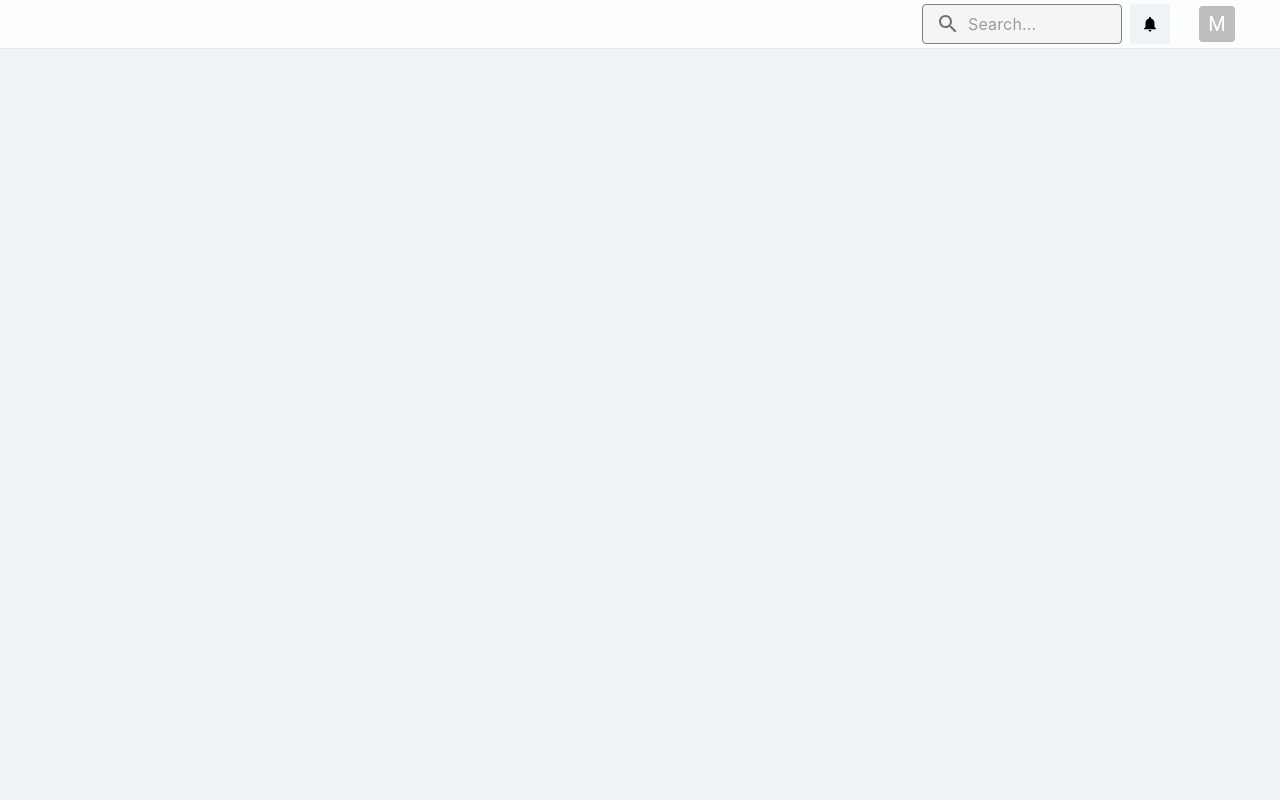
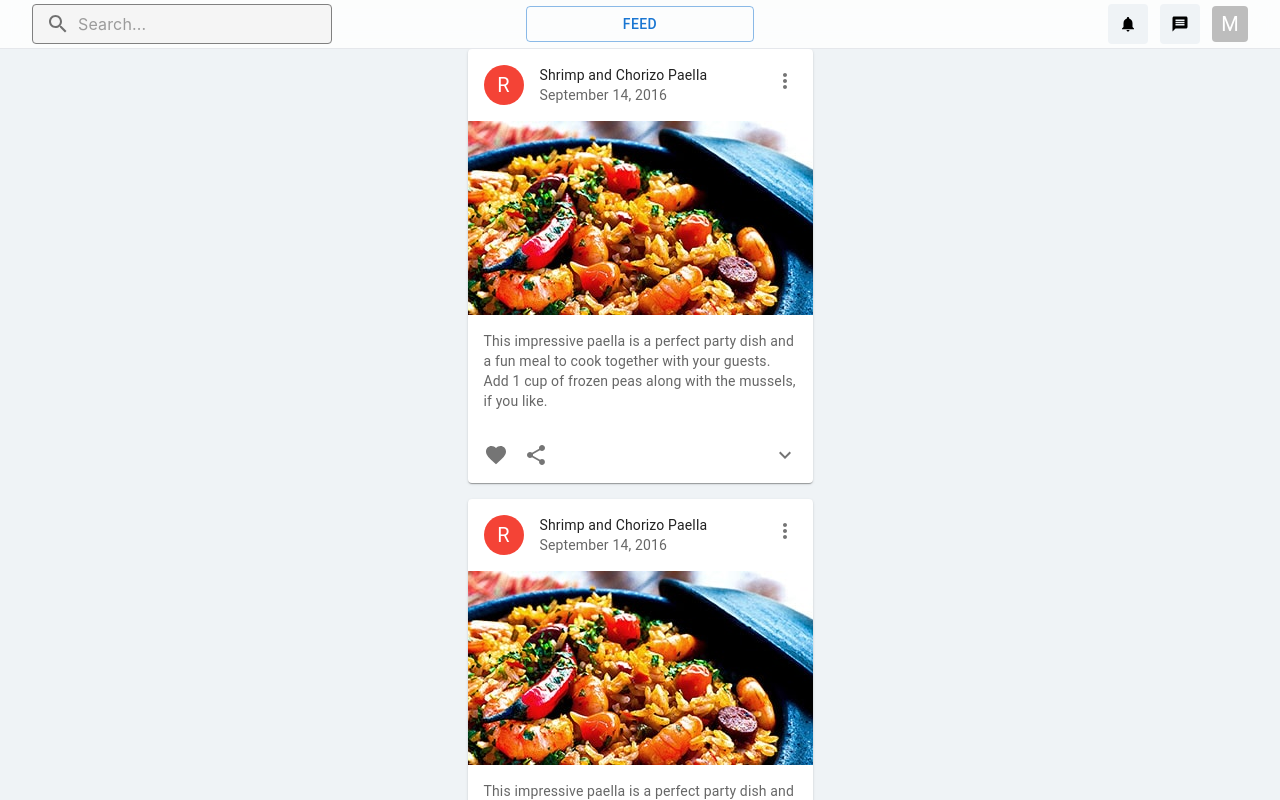
Before and after one commit to amtw123456/Link, a React (Create React App) app in the folder link-frontend/: page /homepage in a window 1280 px wide. Shown: the top 800 px of the page. Built offline with nearby package versions, Linux system fonts and the light colour scheme; the HTML template or start-up script is replaced by a standard one.

Commit message:
feat: fixed navigation bar and also centerized item cards

```diff
--- a/link-frontend/src/components/appbar/AppBar.tsx
+++ b/link-frontend/src/components/appbar/AppBar.tsx
@@ -3,25 +3,37 @@ import { useState } from "react";
 import AccountMenu from "./base/AccountMenu";
 import NotificationsMenu from "./base/Notifications";
 import SearchBar from "./base/SearchBar";
+import Messages from "./base/Messages";
+import Home from "./base/FeedBar";
+import { Button } from "@mui/material";
+import FeedBar from "./base/FeedBar";
 
 const AppBar = () => {
 
     return (
-        <nav className="fixed top-0 left-0 w-full z-50 bg-white border-b backdrop-blur-lg bg-opacity-80">
-            <div className="mx-auto max-w-7xl px-6 sm:px-6 lg:px-8 ">
-                <div className="relative flex h-12 justify-between">
-                    <div className="flex flex-1 items-stretch justify-start">
+        <nav className="sticky top-0 left-0 w-full z-50 py-1 bg-white border-b backdrop-blur-lg bg-opacity-80">
+            <div className="px-6 sm:px-6 lg:px-8">
+                <div className="relative flex items-center justify-between">
+                    {/* Left: SearchBar */}
+                    <div className="flex items-center w-1/3">
+                        <SearchBar />
+                    </div>
 
+                    {/* Center: FeedBar */}
+                    <div className="flex items-center justify-center w-1/3">
+                        <FeedBar />
                     </div>
-                    <div className="flex-shrink-0 flex px-2 py-3 items-center space-x-2">
-                        <SearchBar />
+
+                    {/* Right: Notifications, Messages, Account */}
+                    <div className="flex items-center justify-end space-x-3 w-1/3">
                         <NotificationsMenu />
+                        <Messages />
                         <AccountMenu />
-
                     </div>
                 </div>
             </div>
         </nav>
+
     );
 };
 
--- a/link-frontend/src/components/appbar/base/AccountMenu.tsx
+++ b/link-frontend/src/components/appbar/base/AccountMenu.tsx
@@ -31,12 +31,23 @@ export default function AccountMenu() {
                     <IconButton
                         onClick={handleClick}
                         size="small"
-                        sx={{ ml: 2 }}
+                        sx={{
+                            paddingX: 0,
+                            paddingY: 0,
+                            borderRadius: '90%', // Initially circular
+                            transition: 'border-radius 0.3s ease', // Smooth transition for the change
+                            '&:hover': {
+                                borderRadius: '10%', // Turns into a rounded square on hover
+                            },
+                        }}
                         aria-controls={open ? 'account-menu' : undefined}
                         aria-haspopup="true"
                         aria-expanded={open ? 'true' : undefined}
                     >
-                        <Avatar sx={{ width: 36, height: 36 }} variant="rounded">M</Avatar>
+                        <Avatar sx={{
+                            width: 36,
+                            height: 36,
+                        }} variant="rounded">M</Avatar>
                     </IconButton>
                 </Tooltip>
             </Box>
--- /dev/null
+++ b/link-frontend/src/components/appbar/base/FeedBar.tsx
@@ -0,0 +1,19 @@
+import * as React from 'react';
+import Button from '@mui/material/Button';
+
+
+export default function FeedBar() {
+    return (
+        <Button
+            variant="outlined"
+            sx={{
+                paddingX: 12,
+                transition: 'border-radius 0.3s ease', // Smooth transition for the change
+                '&:hover': {
+                    // borderRadius: '10%', // Turns into a rounded square on hover
+                },
+            }} >
+            Feed
+        </Button>
+    );
+}
--- /dev/null
+++ b/link-frontend/src/components/appbar/base/Messages.tsx
@@ -0,0 +1,33 @@
+
+import * as React from 'react';
+import MessageIcon from '@mui/icons-material/Message';
+import { Box } from '@mui/material';
+
+export default function NotificationsMenu() {
+    const [anchorEl, setAnchorEl] = React.useState<null | HTMLElement>(null);
+    const open = Boolean(anchorEl);
+    const handleClick = (event: React.MouseEvent<HTMLElement>) => {
+        setAnchorEl(event.currentTarget);
+    };
+    const handleClose = () => {
+        setAnchorEl(null);
+    };
+    return (
+        <React.Fragment>
+            <Box
+                sx={{
+                    display: 'flex',
+                    justifyContent: 'center',
+                    alignItems: 'center',
+                    backgroundColor: '#eff3f6', // Set the background color
+                    borderRadius: '10%', // Optional: Make it circular
+                    width: 40, // Set a width for the box
+                    height: 40, // Set a height for the box
+                }}
+            >
+                <MessageIcon sx={{ fontSize: 18, color: 'black' }} /> {/* Adjust the size as needed */}
+            </Box>
+
+        </React.Fragment >
+    );
+}
--- a/link-frontend/src/components/appbar/base/SearchBar.tsx
+++ b/link-frontend/src/components/appbar/base/SearchBar.tsx
@@ -10,7 +10,7 @@ export default function SearchBar() {
                 placeholder="Search..."
                 size="small" // Use "small" to reduce height
                 sx={{
-                    width: '200px', // Set a specific width, adjust as needed
+                    width: '300px', // Set a specific width, adjust as needed
                     backgroundColor: '#f5f5f5',
                     borderRadius: 1,
                     '& .MuiOutlinedInput-root': {
--- a/link-frontend/src/pages/homepage/Homepage.tsx
+++ b/link-frontend/src/pages/homepage/Homepage.tsx
@@ -1,12 +1,23 @@
 import { useState, ChangeEvent, FormEvent } from 'react';
 
 import AppBar from '../../components/appbar/AppBar';
+import RecipeReviewCard from '../../components/card/Card';
 
 
 const Homepage = () => {
     return (
         <>
             <AppBar />
+            <div className="flex justify-center">
+                <div className="grid grid-cols-1 gap-4"> {/* Set a max-width for the grid container */}
+                    <RecipeReviewCard />
+                    <RecipeReviewCard />
+                    <RecipeReviewCard />
+                    <RecipeReviewCard />
+                    <RecipeReviewCard />
+                </div>
+            </div>
+
 
         </>
     );
```
